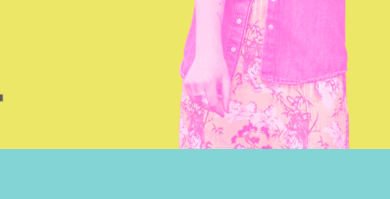
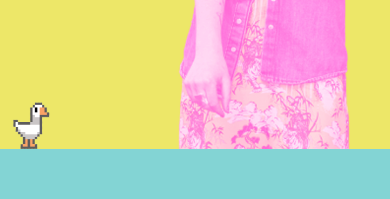
Before and after one commit to veepgoose/portfolio, a React (Create React App) app in the folder goose-portfolio/: page / in a window 390 px wide. Shown: the part 525-724 px from the top of the page. Built offline with nearby package versions, Linux system fonts and the light colour scheme.

Commit message:
Trouble shoot issue with shifting/floating background on homepage. Check all CSS files for any elements that are spilling over and correct.

```diff
--- a/goose-portfolio/src/Components/AboutMe/AboutMe.css
+++ b/goose-portfolio/src/Components/AboutMe/AboutMe.css
@@ -32,6 +32,7 @@
     font-family: 'Fira Code', monospace;
 }
 
+/*Mobile Screens */
 @media only screen and (min-width: 320px) and (max-width:480px) {
 
 
--- a/goose-portfolio/src/Components/Contact/Contact.css
+++ b/goose-portfolio/src/Components/Contact/Contact.css
@@ -123,7 +123,7 @@
 
   }
 
-  @media only screen and (max-width: 390px) {
+  @media only screen and (min-width: 320px) and (max-width: 480px) {
     .Contact {
       min-height: 100%;
       padding-bottom: 15%;
--- a/goose-portfolio/src/Components/EggSection/EggSection.css
+++ b/goose-portfolio/src/Components/EggSection/EggSection.css
@@ -72,8 +72,8 @@
     box-shadow: 0 5px #fb6fc6;
     transform: translateY(4px);
   }
-
-  @media only screen and (max-width: 390px) {
+  /* Mobile Screen */
+  @media only screen and (min-width: 320px) and (max-width: 480px) {
 
       .UncrackedEgg {
         width: 80%;
--- a/goose-portfolio/src/Components/Footer/Footer.css
+++ b/goose-portfolio/src/Components/Footer/Footer.css
@@ -68,7 +68,7 @@
 
     .GooseFooter {
         position: relative;
-        width: 120%;
+        width: 100%;
         height: 10%;
         margin-top: -70%;
         margin-left: -10%;
--- a/goose-portfolio/src/Components/Header/Header.css
+++ b/goose-portfolio/src/Components/Header/Header.css
@@ -64,9 +64,9 @@
     }
 
     .Goose {
-       width: 150%;
+       width: 100%;
        margin-bottom: 0%;
-       margin-left: -10%;
+       margin-left: 11%;
 
 
     }
--- a/goose-portfolio/src/Components/Projects/Projects.css
+++ b/goose-portfolio/src/Components/Projects/Projects.css
@@ -67,7 +67,7 @@
     border-radius: 20%;
   }
 
-  @media only screen and (max-width: 390px) {
+  @media only screen and (min-width: 320px) and (max-width: 480px) {
     .Projects {
         min-height: auto;
         padding-bottom: 20px;
--- a/goose-portfolio/src/Components/Skills/Skills.css
+++ b/goose-portfolio/src/Components/Skills/Skills.css
@@ -128,7 +128,7 @@
 
   }
 
-  @media only screen and (max-width:390px) {
+  @media only screen and (min-width: 320px) and  (max-width:480px) {
     .Skills {
       max-height: 100%;
       padding-bottom: 50%;
```
